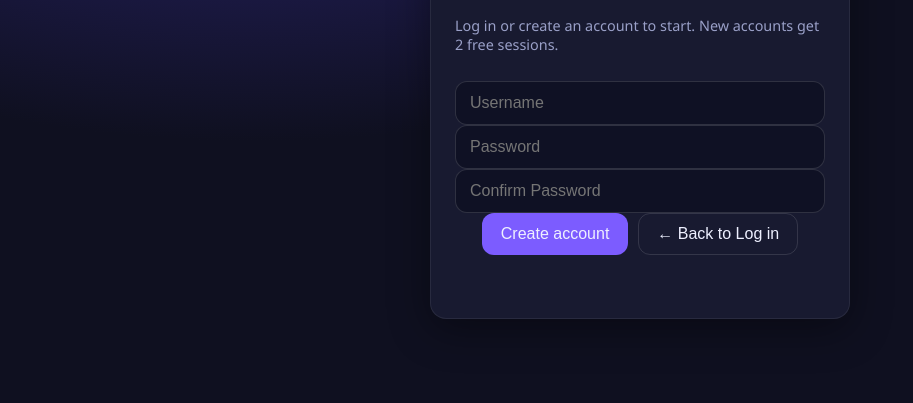
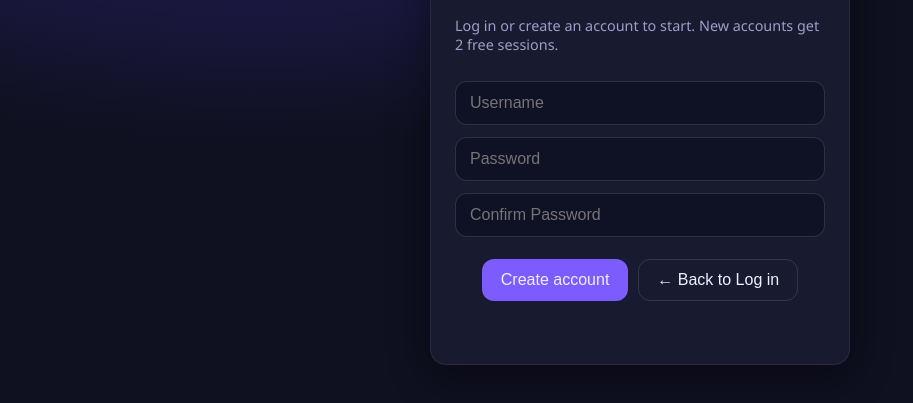
Before and after one commit to pp044/snapbooth, a website: page public/index.html in a window 1280 px wide. Both pictures are taken after typing "Sample", "Sample123" into the empty fields and a click on the button "Create account". Shown: the part 139-542 px from the top of the page, without its empty margins (0-913 px from the left). Drawn offline with nearby package versions, Linux system fonts and the light colour scheme; no server answers.

Commit message:
Fix register form spacing and error message

```diff
--- a/public/style.css
+++ b/public/style.css
@@ -167,3 +167,13 @@ input:focus{outline:2px solid var(--primary)}
 a{color:var(--accent)}
 @media(max-width:760px){.frames-wrap{grid-template-columns:1fr}.frame-list{grid-template-columns:repeat(4,1fr)}}
 @media(max-width:520px){.frame-list{grid-template-columns:repeat(2,1fr)}}
+
+/* Memperbaiki jarak form registrasi */
+#formRegister input {
+  margin-bottom: 12px;
+}
+
+#formRegister .row {
+  margin-top: 10px;
+  gap: 10px;
+}
```
